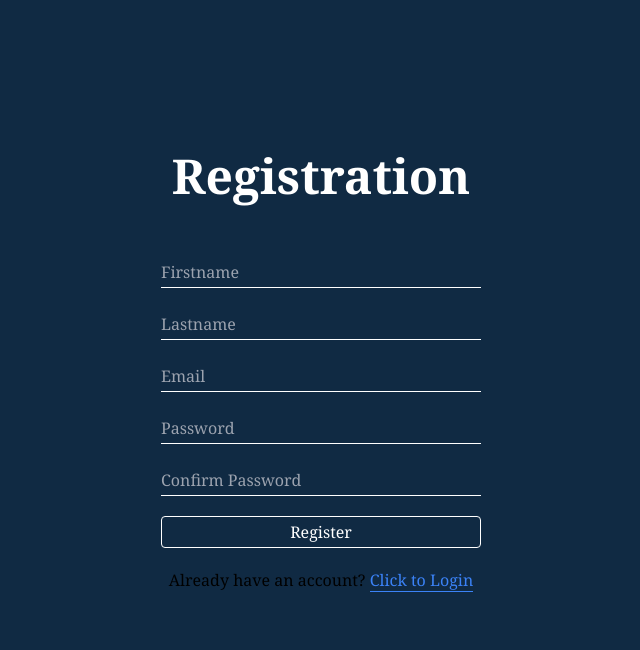
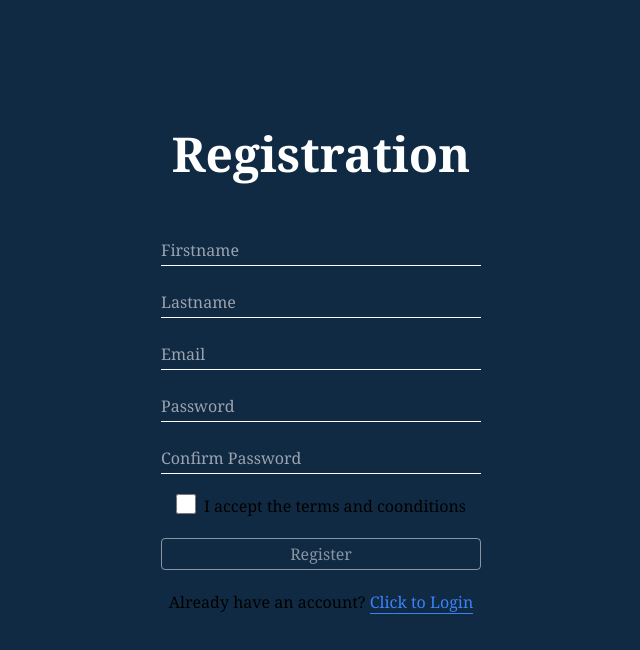
Before and after one commit to AelElliotBanyard/password_safe, a Next.js app in the folder nextapp/: page /Registration in a window 1280 px wide. Shown: the top 650 px of the page, without its empty margins (319-959 px from the left). Built offline with nearby package versions, Linux system fonts and the light colour scheme.

Commit message:
checkbox for register

```diff
--- a/nextapp/src/app/Registration/page.jsx
+++ b/nextapp/src/app/Registration/page.jsx
@@ -13,6 +13,7 @@ const page = () => {
   const [password, setPassword] = React.useState("");
   const [conPassword, setConPassword] = React.useState("");
   const router = useRouter();
+  const [checkboxChecked, setCheckboxChecked] = React.useState(false);
 
   function PasswordCheck() {
     if (password === conPassword) {
@@ -93,10 +94,20 @@ const page = () => {
           placeholder={"Confirm Password"}
           onChange={(e) => setConPassword(e.target.value)}
         />
+        <div className="flex flex-row gap-2">
+          <input
+          className="bg-transaprent border-white border-2 w-5 h-5 rounded"
+            type="checkbox"
+            checked={checkboxChecked}
+            onChange={() => setCheckboxChecked(!checkboxChecked)}
+          />
+          <p>I accept the terms and coonditions</p>
+        </div>
         <button
-          className="h-8 border-white border text-white rounded w-full hover:bg-white hover:bg-opacity-30 "
+          className={"h-8 border-white border text-white rounded w-full  " + (checkboxChecked ? "opacity-100 hover:bg-white hover:bg-opacity-30" : "opacity-50")}
           type="submit"
           onClick={Register}
+          disabled={!checkboxChecked}
         >
           Register
         </button>
```
